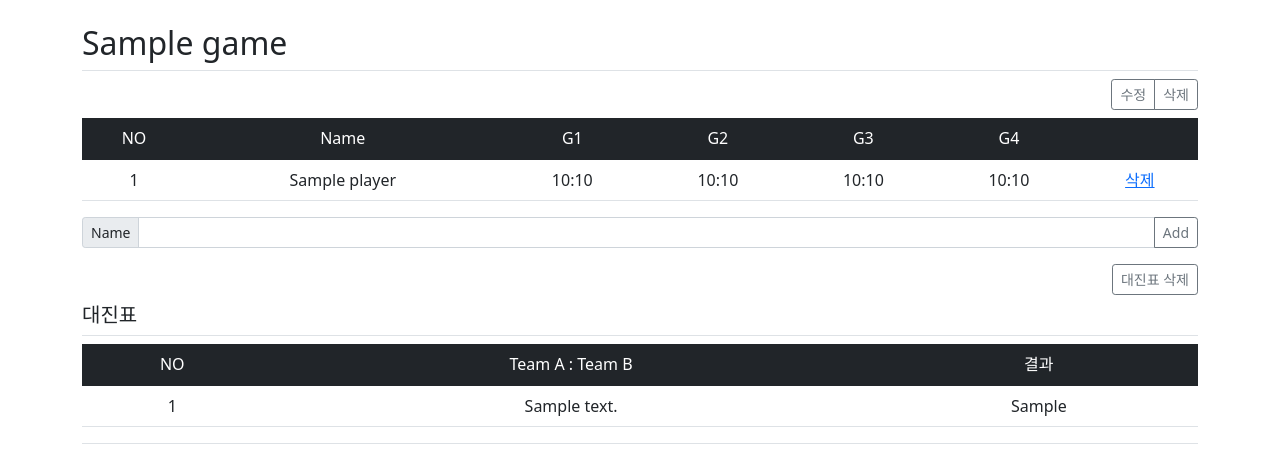
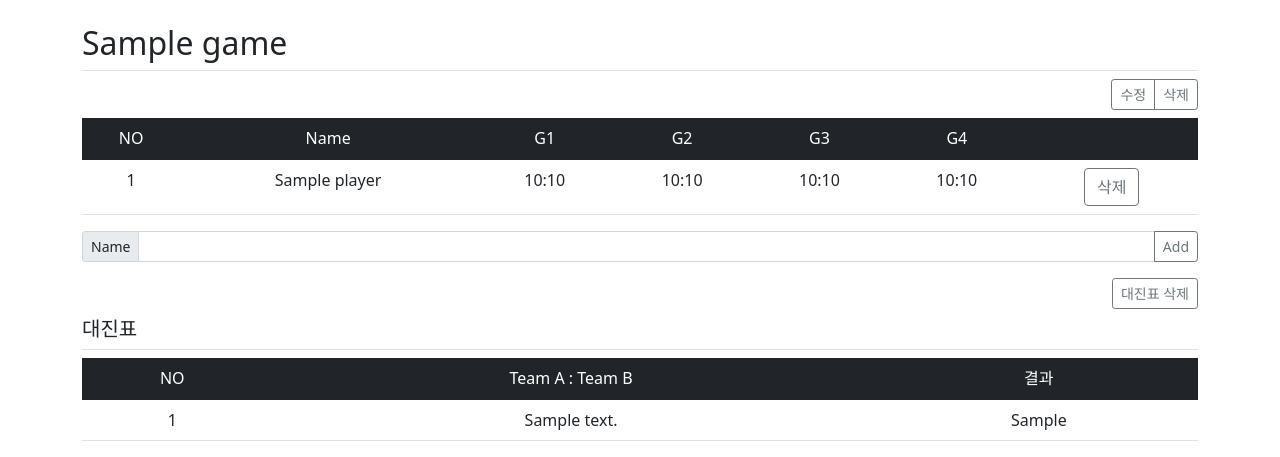
Before and after one commit to leedox5/leedox, a Django app: page /entec/1/ in a window 1280 px wide. Shown: the part 57-514 px from the top of the page. Run offline with Django 3.2, Linux system fonts and the light colour scheme; tables that the repository leaves empty hold one stand-in row (values such as "Sample post"); some libraries are stand-ins or nearby versions.

```diff
--- a/templates/entec/game_detail.html
+++ b/templates/entec/game_detail.html
@@ -29,7 +29,7 @@
                 <td>{{ player.score_02|default_if_none:"" }}:{{ player.score_12|default_if_none:"" }}</td>
                 <td>{{ player.score_03|default_if_none:"" }}:{{ player.score_13|default_if_none:"" }}</td>
                 <td>{{ player.score_04|default_if_none:"" }}:{{ player.score_14|default_if_none:"" }}</td>
-                <td><a href="{% url 'entec:player_delete' player.id %}">삭제</a></td>
+                <td><a href="#" class="delete btn btn-outline-secondary" data-uri="{% url 'entec:player_delete' player.id %}">삭제</a></td>
             </tr>
             {% endfor %}
         </tbody>
```
